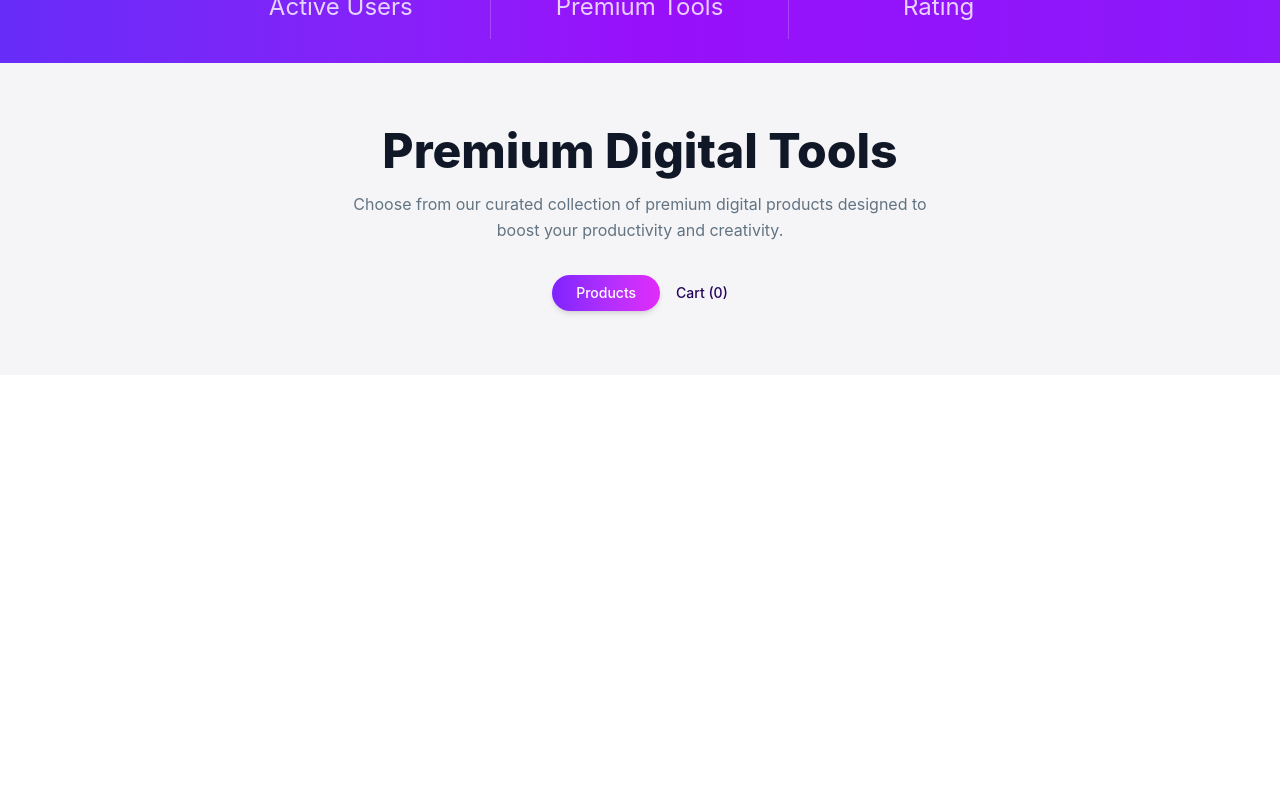
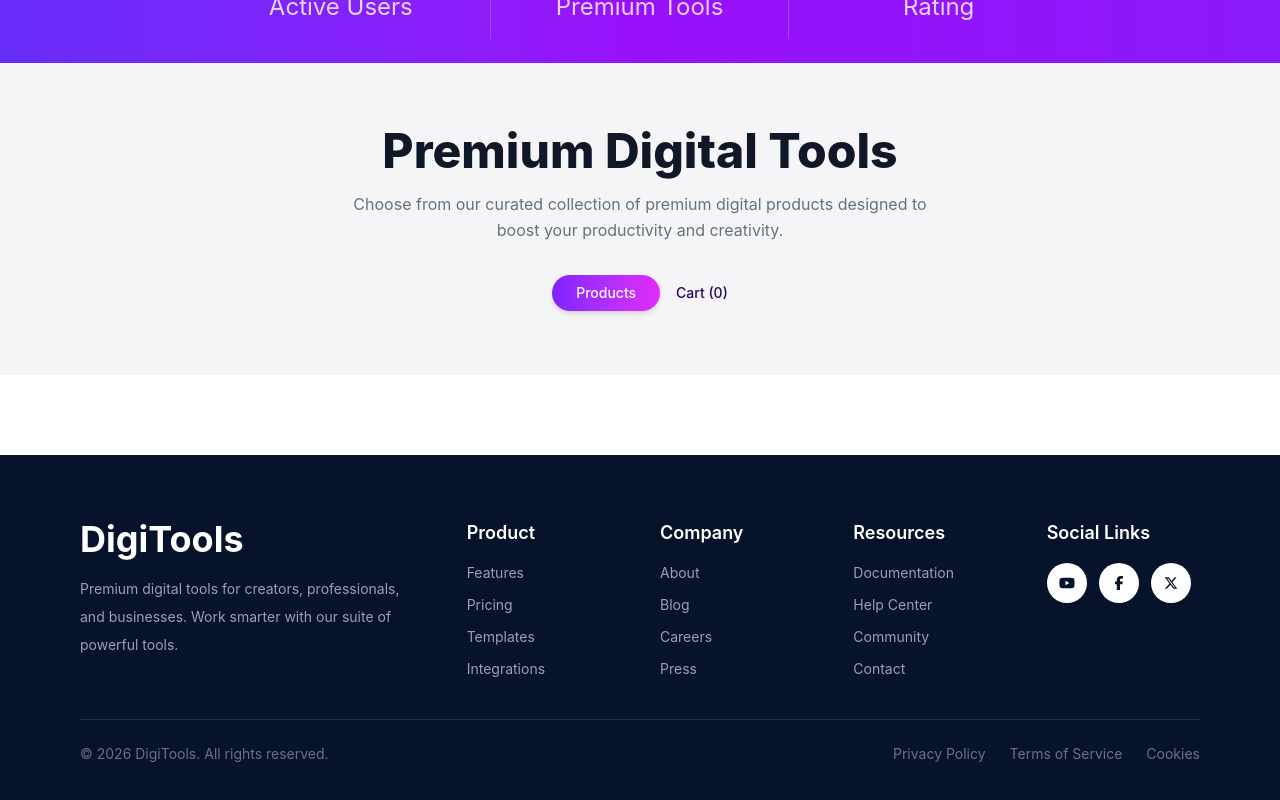
Before and after one commit to rasheduzzaman1978/Batch-13-A-6-DigiTools-Platform-2026, a React (Vite) app: page / in a window 1280 px wide. Shown: the part 854-1654 px from the top of the page. Before the commit the page ends 1229 px from the top, so only its background shows below. Built offline with nearby package versions, Linux system fonts and the light colour scheme.

Commit message:
Footer section and react icons added

```diff
--- a/package.json
+++ b/package.json
@@ -16,6 +16,7 @@
     "lucide-react": "^0.577.0",
     "react": "^19.2.4",
     "react-dom": "^19.2.4",
+    "react-icons": "^5.6.0",
     "react-loader-spinner": "^8.0.2",
     "recharts": "^3.8.0",
     "tailwindcss": "^4.2.2",
--- a/src/App.jsx
+++ b/src/App.jsx
@@ -1,11 +1,12 @@
 
 
 
-import Navbar from './components/Navbar/Navbar'
-import './App.css'
-import Banner from './components/Banner/Banner'
-import Stat from './components/Stat/Stats'
-import PremiumDigitalToolsSection from './components/PremiumDigitalToolSection/PremiumDigitalToolSection'
+import Navbar from './components/Navbar/Navbar';
+import './App.css';
+import Banner from './components/Banner/Banner';
+import Stat from './components/Stat/Stats';
+import PremiumDigitalToolsSection from './components/PremiumDigitalToolSection/PremiumDigitalToolSection';
+import  Footer from './components/Footer/Footer';
 
 const getProducts = async () => {
   const res = await fetch("/products.json");
@@ -23,7 +24,10 @@ function App() {
     <Navbar></Navbar>
     <Banner></Banner>
     <Stat></Stat>
+
     <PremiumDigitalToolsSection></PremiumDigitalToolsSection>
+    <Footer></Footer>
+
 
 
     </>
--- /dev/null
+++ b/src/components/Footer/Footer.jsx
@@ -0,0 +1,79 @@
+import React from 'react';
+import { FaYoutube, FaFacebookF, FaXTwitter } from 'react-icons/fa6';
+
+const Footer = () => {
+  return (
+    <footer className="bg-[#07122b] text-white mt-20">
+      <div className="max-w-7xl mx-auto px-6 lg:px-20 py-16">
+        <div className="grid grid-cols-1 md:grid-cols-2 lg:grid-cols-6 gap-10 border-b border-white/10 pb-10">
+          <div className="lg:col-span-2">
+            <h2 className="text-4xl font-bold mb-4">DigiTools</h2>
+            <p className="text-sm text-gray-400 leading-7 max-w-sm">
+              Premium digital tools for creators, professionals, and businesses.
+              Work smarter with our suite of powerful tools.
+            </p>
+          </div>
+
+          <div>
+            <h3 className="font-semibold text-lg mb-4">Product</h3>
+            <ul className="space-y-3 text-sm text-gray-400">
+              <li><a className="hover:text-white cursor-pointer">Features</a></li>
+              <li><a className="hover:text-white cursor-pointer">Pricing</a></li>
+              <li><a className="hover:text-white cursor-pointer">Templates</a></li>
+              <li><a className="hover:text-white cursor-pointer">Integrations</a></li>
+            </ul>
+          </div>
+
+          <div>
+            <h3 className="font-semibold text-lg mb-4">Company</h3>
+            <ul className="space-y-3 text-sm text-gray-400">
+              <li><a className="hover:text-white cursor-pointer">About</a></li>
+              <li><a className="hover:text-white cursor-pointer">Blog</a></li>
+              <li><a className="hover:text-white cursor-pointer">Careers</a></li>
+              <li><a className="hover:text-white cursor-pointer">Press</a></li>
+            </ul>
+          </div>
+
+          <div>
+            <h3 className="font-semibold text-lg mb-4">Resources</h3>
+            <ul className="space-y-3 text-sm text-gray-400">
+              <li><a className="hover:text-white cursor-pointer">Documentation</a></li>
+              <li><a className="hover:text-white cursor-pointer">Help Center</a></li>
+              <li><a className="hover:text-white cursor-pointer">Community</a></li>
+              <li><a className="hover:text-white cursor-pointer">Contact</a></li>
+            </ul>
+          </div>
+
+          <div>
+            <h3 className="font-semibold text-lg mb-4">Social Links</h3>
+            <div className="flex gap-3">
+              <button className="w-10 h-10 rounded-full bg-white text-[#07122b] flex items-center justify-center hover:scale-105 transition">
+                <FaYoutube size={16} />
+              </button>
+
+              <button className="w-10 h-10 rounded-full bg-white text-[#07122b] flex items-center justify-center hover:scale-105 transition">
+                <FaFacebookF size={14} />
+              </button>
+
+              <button className="w-10 h-10 rounded-full bg-white text-[#07122b] flex items-center justify-center hover:scale-105 transition">
+                <FaXTwitter size={14} />
+              </button>
+            </div>
+          </div>
+        </div>
+
+        <div className="flex flex-col lg:flex-row justify-between items-center pt-6 text-sm text-gray-500 gap-4">
+          <p>© 2026 DigiTools. All rights reserved.</p>
+
+          <div className="flex flex-wrap justify-center gap-6">
+            <a className="hover:text-white cursor-pointer">Privacy Policy</a>
+            <a className="hover:text-white cursor-pointer">Terms of Service</a>
+            <a className="hover:text-white cursor-pointer">Cookies</a>
+          </div>
+        </div>
+      </div>
+    </footer>
+  );
+};
+
+export default Footer;
```
Also changed, not shown: 1 other file (tests, documents, lock files or other folders).
